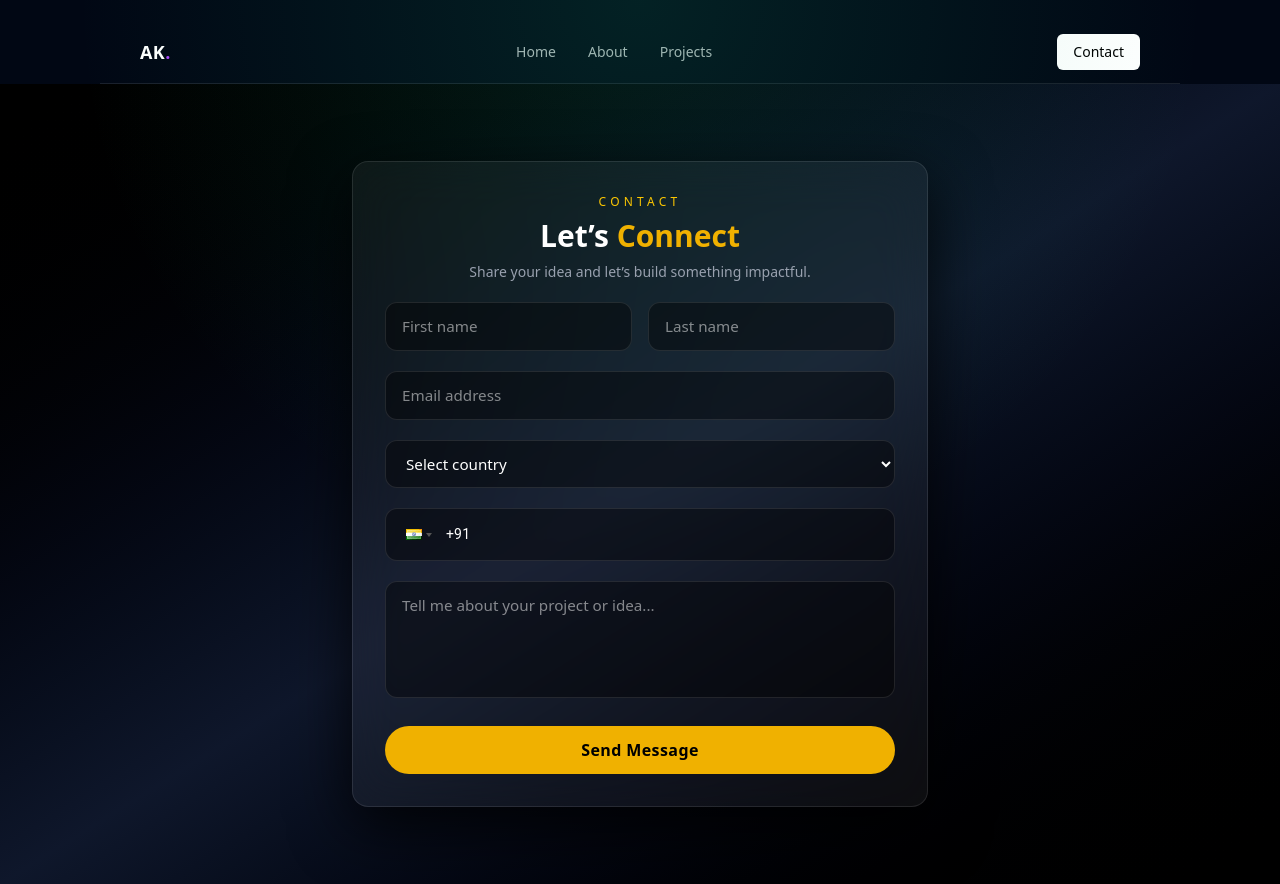
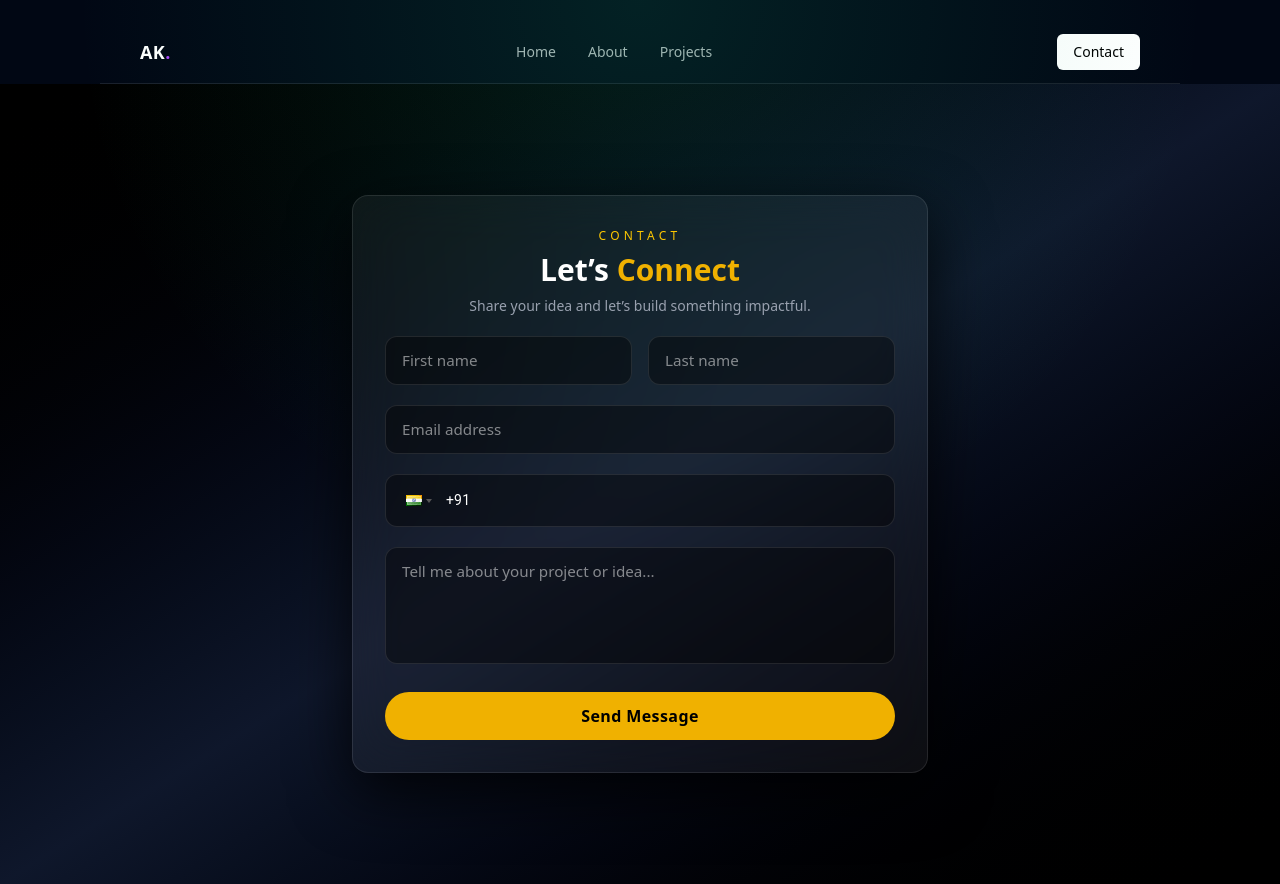
Before and after one commit to Ayushkhoke/MyPortfolio, a React (Vite) app in the folder my-portfolio/: page /contactus in a window 1280 px wide. Built offline with nearby package versions, Linux system fonts and the light colour scheme.

Commit message:
Fix build issues and generate production build

```diff
--- a/my-portfolio/src/pages/ContactUs.jsx
+++ b/my-portfolio/src/pages/ContactUs.jsx
@@ -399,20 +399,7 @@ export default function ContactUs() {
           className="input-style"
         />
 
-        {/* Country */}
-        <select
-          name="countrycode"
-          value={formdata.countrycode}
-          onChange={changehandler}
-          className="input-style"
-        >
-          <option value="">Select country</option>
-          {Contactdata.map((el, idx) => (
-            <option key={idx} value={el.code}>
-              {el.country} ({el.code})
-            </option>
-          ))}
-        </select>
+
 
         {/* Phone */}
         <div className="rounded-xl border border-white/10 bg-black/40 px-3 py-2">
```
